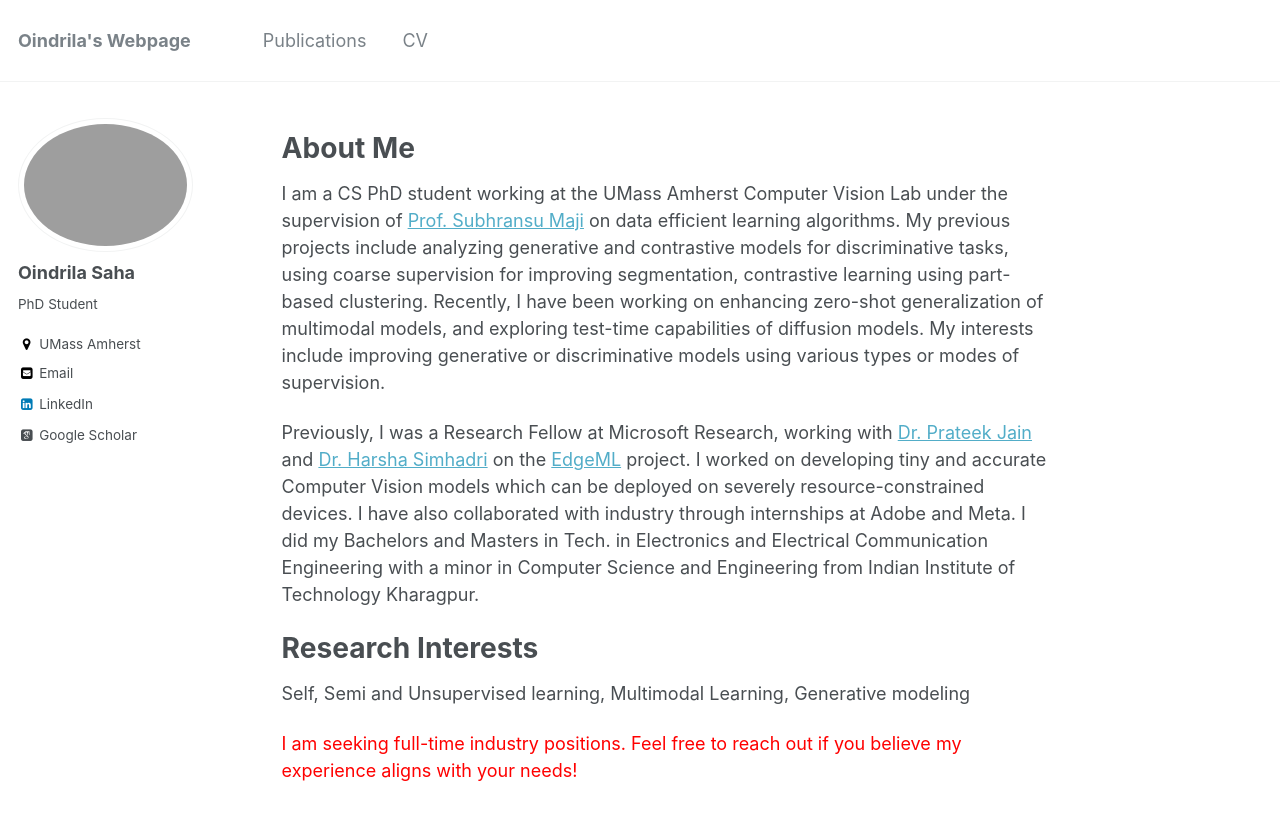
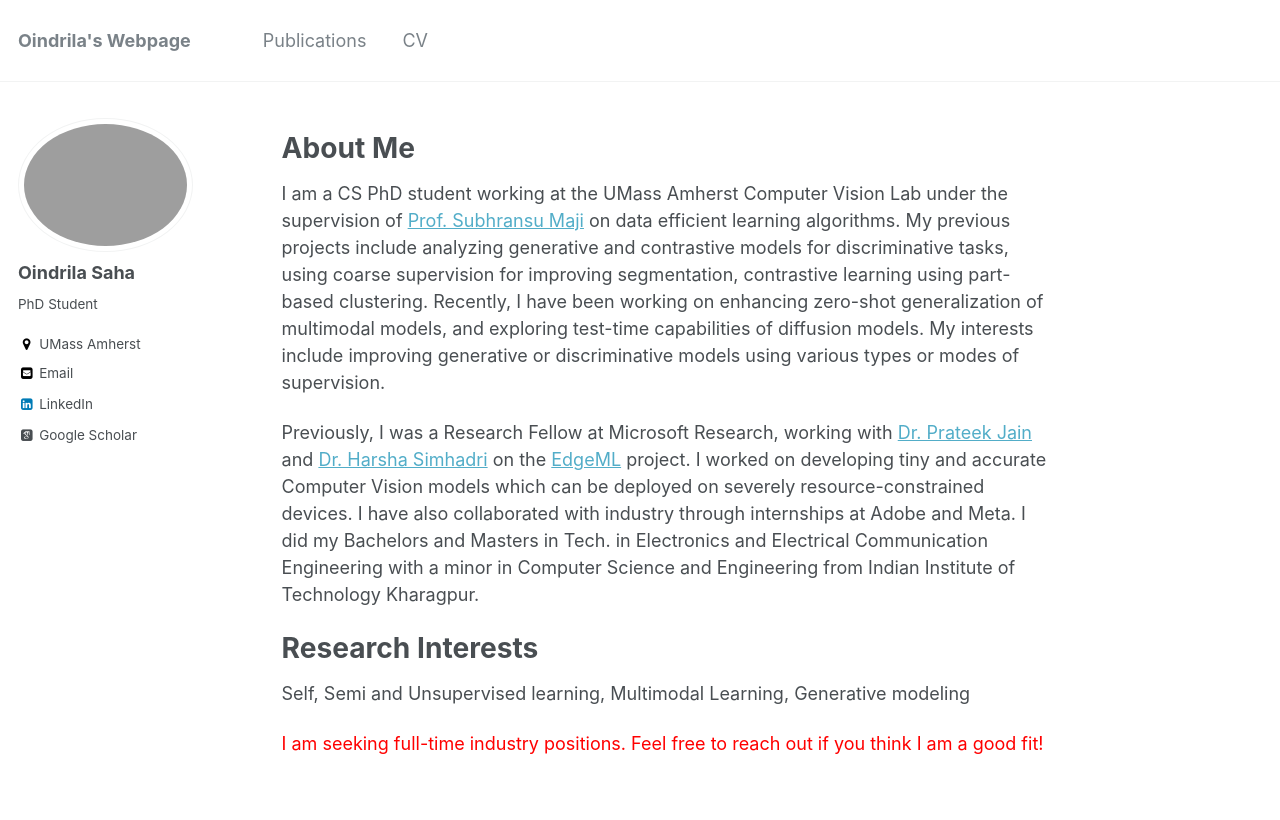
Before and after one commit to oindrilasaha/oindrilasaha.github.io, a Jekyll site: the page built from _pages/about.md, in a window 1280 px wide and 969 px high. Shown: the top 820 px of the window. Built offline with Jekyll 4.4.1, drawn with Linux system fonts in a browser that asks for light colours; some web fonts are replaced.

Commit message:
Update about.md

```diff
--- a/_pages/about.md
+++ b/_pages/about.md
@@ -19,4 +19,4 @@ Research Interests
 Self, Semi and Unsupervised learning, Multimodal Learning, Generative modeling
 
 
-<span style="color: red;">I am seeking full-time industry positions. Feel free to reach out if you believe my experience aligns with your needs!</span>
+<span style="color: red;">I am seeking full-time industry positions. Feel free to reach out if you think I am a good fit!</span>
```
